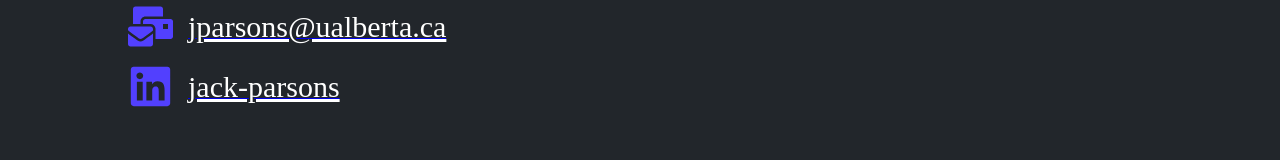
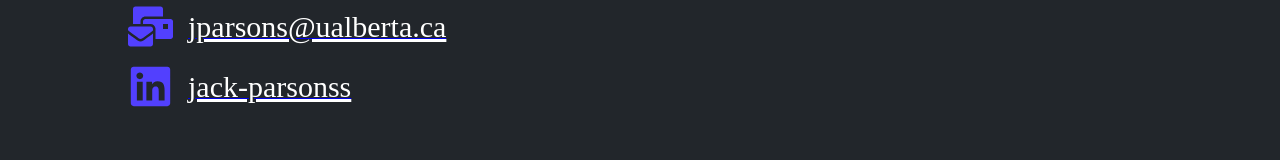
Before and after one commit to jackparsonss/jackparsonss.github.io, a React (Create React App) app: page / in a window 1280 px wide. Shown: the part 3991-4151 px from the top of the page. Built offline with nearby package versions, Linux system fonts and the light colour scheme.

Commit message:
fix linked in link on contact me page

```diff
--- a/src/Components/Contact Me Page/Contact.js
+++ b/src/Components/Contact Me Page/Contact.js
@@ -25,7 +25,7 @@ function Contact() {
             rel="noopener noreferrer"
             aria-label="my Linkedin"
           >
-            <span className="contact__text">jack-parsons</span>
+            <span className="contact__text">jack-parsonss</span>
           </a>
         </div>
       </div>
```
